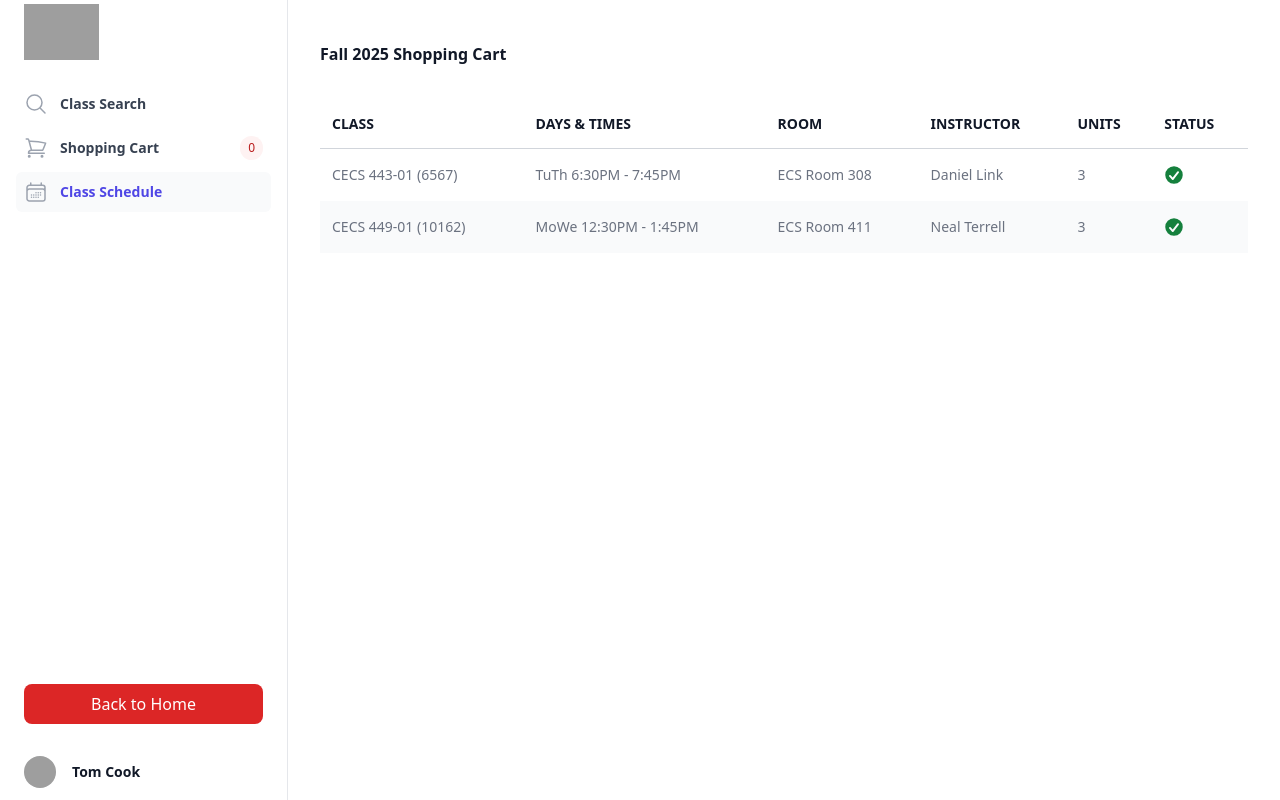
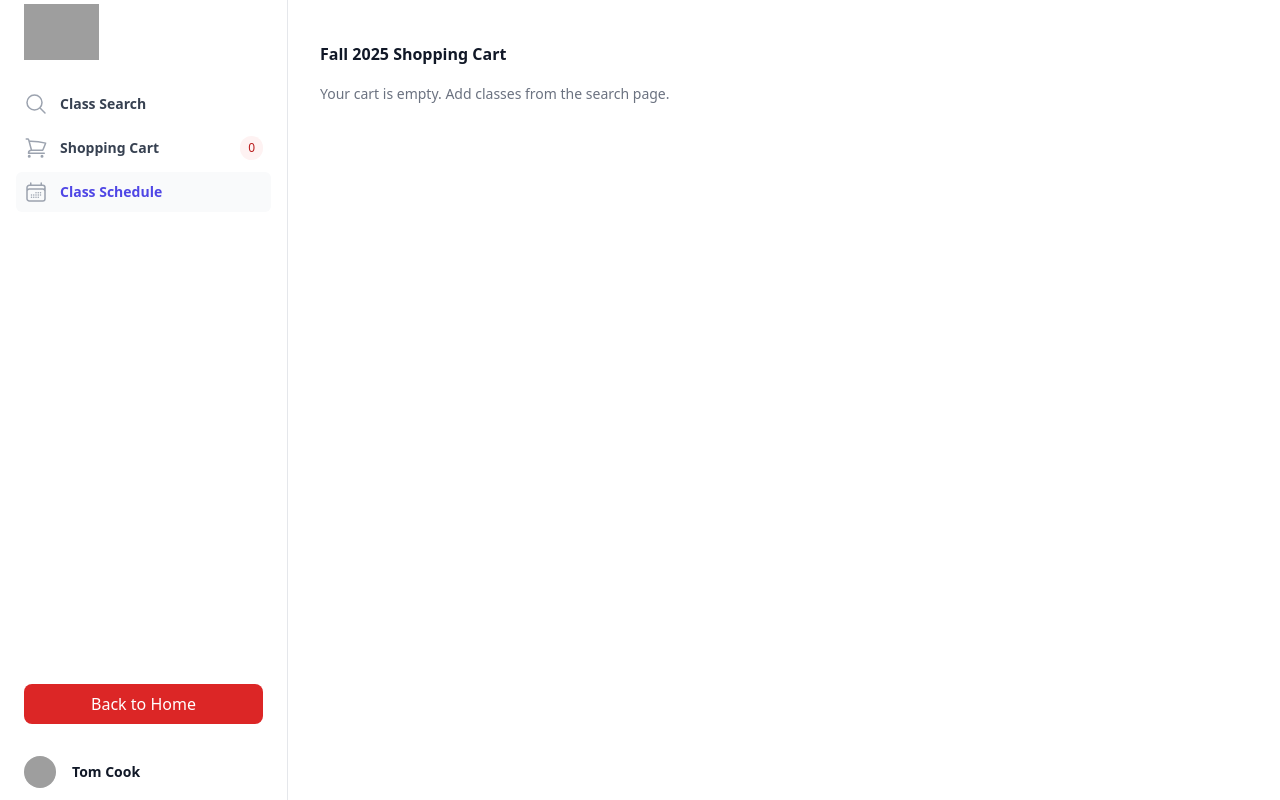
Before and after one commit to MyLu004/CECS448-User-Interface-Project, a React (Vite) app in the folder myapp/frontend/: page /enrollment/class-schedule in a window 1280 px wide. Built offline with nearby package versions, Linux system fonts and the light colour scheme; grey boxes are pictures that could not be loaded.

Commit message:
finish the class schedule

```diff
--- a/myapp/frontend/src/components/ShoppingCartContext.tsx
+++ b/myapp/frontend/src/components/ShoppingCartContext.tsx
@@ -1,5 +1,5 @@
 "use client";
-import { createContext } from "react";
+import { createContext, useEffect, useMemo, useState } from "react";
 
 export type CartItem = {
   name: string;
@@ -18,8 +18,44 @@ type ShoppingCartCtx = {
   setShoppingCart: React.Dispatch<React.SetStateAction<CartItem[]>>;
 };
 
-// default no-op setter prevents undefined checks in consumers
 export const ShoppingCartContext = createContext<ShoppingCartCtx>({
   shoppingCart: [],
   setShoppingCart: () => {},
 });
+
+// ✅ Provider that owns the state + localStorage sync
+export function ShoppingCartProvider({ children }: { children: React.ReactNode }) {
+  const [shoppingCart, setShoppingCart] = useState<CartItem[]>(() => {
+    // lazy init so we don’t flash empty before hydration
+    if (typeof window === "undefined") return [];
+    try {
+      const raw = localStorage.getItem("shoppingCart");
+      return raw ? (JSON.parse(raw) as CartItem[]) : [];
+    } catch {
+      return [];
+    }
+  });
+
+  // load on first mount (defensive if you remove the lazy init later)
+  useEffect(() => {
+    try {
+      const raw = localStorage.getItem("shoppingCart");
+      if (raw) setShoppingCart(JSON.parse(raw) as CartItem[]);
+    } catch {}
+  }, []);
+
+  // save on every change
+  useEffect(() => {
+    try {
+      localStorage.setItem("shoppingCart", JSON.stringify(shoppingCart));
+    } catch {}
+  }, [shoppingCart]);
+
+  const value = useMemo(() => ({ shoppingCart, setShoppingCart }), [shoppingCart]);
+
+  return (
+    <ShoppingCartContext.Provider value={value}>
+      {children}
+    </ShoppingCartContext.Provider>
+  );
+}
--- a/myapp/frontend/src/pages/ClassSchedule.tsx
+++ b/myapp/frontend/src/pages/ClassSchedule.tsx
@@ -1,90 +1,82 @@
+// app/schedule/ClassSchedule.tsx (or wherever you place it)
+"use client";
+
+import { useContext, useMemo } from "react";
 import CheckCircleIcon from "@heroicons/react/16/solid/CheckCircleIcon";
+import XCircleIcon from "@heroicons/react/16/solid/XCircleIcon";
+import { ShoppingCartContext } from "../components/ShoppingCartContext";
 
-const courses = [
-  {
-    name: "CECS 443-01",
-    class: "6567",
-    section: "01-SEM Regular",
-    times: "TuTh 6:30PM - 7:45PM",
-    room: "ECS Room 308",
-    instructor: "Daniel Link",
-    dates: "08/25/2025 - 12/10/2025",
-    status: true,
-    units: 3.0,
-  },
-  {
-    name: "CECS 449-01",
-    class: "10162",
-    section: "01-SEM Regular",
-    times: "MoWe 12:30PM - 1:45PM",
-    room: "ECS Room 411",
-    instructor: "Neal Terrell",
-    dates: "08/25/2025 - 12/10/2025",
-    status: true,
-    units: 3.0,
-  },
-];
+// (optional) if you have a CartItem type, import it from the context/types
+// type CartItem = { name: string; class: string; section: string; times: string; room: string;
+//   instructor: string; dates: string; status: boolean; units: number };
 
 export default function ClassSchedule() {
+  const { shoppingCart, setShoppingCart } = useContext(ShoppingCartContext);
+
+  // optional: compute total units
+  const totalUnits = useMemo(
+    () => shoppingCart.reduce((sum, c) => sum + (Number(c.units) || 0), 0),
+    [shoppingCart]
+  );
+
+  // optional: remove item handler
+  const removeFromCart = (clazz: string) => {
+    setShoppingCart(shoppingCart.filter((c) => c.class !== clazz));
+  };
+
   return (
     <div>
       <h2 className="text-base/7 font-semibold text-gray-900 dark:text-white">
         Fall 2025 Shopping Cart
       </h2>
+
+      {shoppingCart.length === 0 ? (
+        <p className="mt-4 text-sm text-gray-500 dark:text-gray-400">
+          Your cart is empty. Add classes from the search page.
+        </p>
+      ) : (
+        <>
+          <div className="mt-2 text-sm text-gray-600 dark:text-gray-400">
+            Total units: <span className="font-medium">{totalUnits}</span>
+          </div>
+
           <div className="mt-8 flow-root">
             <div className="-mx-4 -my-2 overflow-x-auto sm:-mx-6 lg:-mx-8">
               <div className="inline-block min-w-full py-2 align-middle sm:px-6 lg:px-8">
                 <table className="relative min-w-full divide-y divide-gray-300 dark:divide-white/15">
                   <thead>
                     <tr>
-
-                  <th
-                    scope="col"
-                    className="px-3 py-3.5 text-left text-sm font-semibold text-gray-900 dark:text-white"
-                  >
+                      <th scope="col" className="px-3 py-3.5 text-left text-sm font-semibold text-gray-900 dark:text-white">
                         CLASS
                       </th>
-                  <th
-                    scope="col"
-                    className="px-3 py-3.5 text-left text-sm font-semibold text-gray-900 dark:text-white"
-                  >
+                      <th scope="col" className="px-3 py-3.5 text-left text-sm font-semibold text-gray-900 dark:text-white">
                         DAYS & TIMES
                       </th>
-                  <th
-                    scope="col"
-                    className="px-3 py-3.5 text-left text-sm font-semibold text-gray-900 dark:text-white"
-                  >
+                      <th scope="col" className="px-3 py-3.5 text-left text-sm font-semibold text-gray-900 dark:text-white">
                         ROOM
                       </th>
-                  <th
-                    scope="col"
-                    className="px-3 py-3.5 text-left text-sm font-semibold text-gray-900 dark:text-white"
-                  >
+                      <th scope="col" className="px-3 py-3.5 text-left text-sm font-semibold text-gray-900 dark:text-white">
                         INSTRUCTOR
                       </th>
-                  <th
-                    scope="col"
-                    className="px-3 py-3.5 text-left text-sm font-semibold text-gray-900 dark:text-white"
-                  >
+                      <th scope="col" className="px-3 py-3.5 text-left text-sm font-semibold text-gray-900 dark:text-white">
                         UNITS
                       </th>
-                  <th
-                    scope="col"
-                    className="px-3 py-3.5 text-left text-sm font-semibold text-gray-900 dark:text-white"
-                  >
+                      <th scope="col" className="px-3 py-3.5 text-left text-sm font-semibold text-gray-900 dark:text-white">
                         STATUS
+                      </th>
+                      <th scope="col" className="px-3 py-3.5 text-right text-sm font-semibold text-gray-900 dark:text-white">
+                        ACTION
                       </th>
                     </tr>
                   </thead>
+
                   <tbody className="bg-white dark:bg-gray-900">
-                {courses.map((section) => (
-                  <tr
-                    key={section.class}
-                    className="even:bg-gray-50 dark:even:bg-gray-800/50"
-                  >
-
-                    <td className="px-3 py-4 text-sm whitespace-nowrap text-gray-500 dark:text-gray-400">
+                    {shoppingCart.map((section) => (
+                      <tr key={section.class} className="even:bg-gray-50 dark:even:bg-gray-800/50">
+                        <td className="px-3 py-4 text-sm whitespace-nowrap text-gray-700 dark:text-gray-300">
                           {section.name} ({section.class})
+                          {/* <div className="text-xs text-gray-500 dark:text-gray-400">{section.section}</div>
+                          <div className="text-xs text-gray-500 dark:text-gray-400">{section.dates}</div> */}
                         </td>
                         <td className="px-3 py-4 text-sm whitespace-nowrap text-gray-500 dark:text-gray-400">
                           {section.times}
@@ -95,22 +87,40 @@ export default function ClassSchedule() {
                         <td className="px-3 py-4 text-sm whitespace-nowrap text-gray-500 dark:text-gray-400">
                           {section.instructor}
                         </td>
-                    <td className="px-3 py-4 text-sm whitespace-nowrap text-gray-500 dark:text-gray-400">
+                        <td className="px-3 py-4 text-sm whitespace-nowrap text-gray-700 dark:text-gray-300">
                           {section.units}
                         </td>
-                    <td className="px-3 py-4 text-sm whitespace-nowrap text-gray-500 dark:text-gray-400">
-                      <CheckCircleIcon
-                        aria-hidden="true"
-                        className="size-5 text-green-700"
-                      />
+                        <td className="px-3 py-4 text-sm whitespace-nowrap">
+                          {section.status ? (
+                            <div className="flex items-center justify-center text-green-700">
+                              <CheckCircleIcon aria-hidden="true" className="size-5" />
+                              {/* <span className="sr-only sm:not-sr-only sm:text-gray-700 dark:sm:text-gray-300">Open</span> */}
+                            </div>
+                          ) : (
+                            <div className="inline-flex items-center gap-1 text-red-600">
+                              <XCircleIcon aria-hidden="true" className="size-5" />
+                              <span className="sr-only sm:not-sr-only sm:text-gray-700 dark:sm:text-gray-300">Closed</span>
+                            </div>
+                          )}
+                        </td>
+                        <td className="px-3 py-4 text-sm whitespace-nowrap text-right">
+                          <button
+                            onClick={() => removeFromCart(section.class)}
+                            className="rounded-lg px-5 py-2 bg-red-500 text-white"
+                          >
+                            DELETE
+                          </button>
                         </td>
                       </tr>
                     ))}
                   </tbody>
                 </table>
+
               </div>
             </div>
           </div>
+        </>
+      )}
     </div>
   );
 }
--- a/myapp/frontend/src/pages/ShoppingCart.tsx
+++ b/myapp/frontend/src/pages/ShoppingCart.tsx
@@ -1,45 +1,28 @@
 import {
   Button,
-  Disclosure,
-  DisclosureButton,
-  DisclosurePanel,
 } from "@headlessui/react";
 import { ChevronDownIcon, CheckCircleIcon } from "@heroicons/react/16/solid";
 import { useContext } from "react";
 import { ShoppingCartContext } from "../components/ShoppingCartContext";
 
-const courses = [
-  {
-    name: "CECS 443-01",
-    class: "6567",
-    section: "01-SEM Regular",
-    times: "TuTh 6:30PM - 7:45PM",
-    room: "ECS Room 308",
-    instructor: "Daniel Link",
-    dates: "08/25/2025 - 12/10/2025",
-    status: true,
-    units: 3.0,
-  },
-  {
-    name: "CECS 449-01",
-    class: "10162",
-    section: "01-SEM Regular",
-    times: "MoWe 12:30PM - 1:45PM",
-    room: "ECS Room 411",
-    instructor: "Neal Terrell",
-    dates: "08/25/2025 - 12/10/2025",
-    status: true,
-    units: 3.0,
-  },
-];
+
 
 export default function ShoppingCart() {
   const {shoppingCart, setShoppingCart} = useContext(ShoppingCartContext);
 
-  function deleteItem(e:React.MouseEvent<HTMLButtonElement>, clazz:string) {
-    e.preventDefault();
-    setShoppingCart(shoppingCart.filter(course => course.class != clazz));
-  }
+  const totalUnits = shoppingCart.reduce((sum, c) => sum + (Number(c.units) || 0), 0);
+
+
+  const deleteItem = (clazz: string) => {
+  setShoppingCart(shoppingCart.filter((c) => c.class !== clazz));
+  };
+
+
+
+  // function deleteItem(e:React.MouseEvent<HTMLButtonElement>, clazz:string) {
+  //   e.preventDefault();
+  //   setShoppingCart(shoppingCart.filter(course => course.class != clazz));
+  // }
 
   return (
     <div>
@@ -106,8 +89,9 @@ export default function ShoppingCart() {
                   >
                     <td className="py-4 pr-3 pl-4 text-sm font-medium whitespace-nowrap text-gray-900 sm:pl-3 dark:text-white">
                       <Button
-                      onClick={e => deleteItem(e, section.class)}
-                      className="rounded-lg px-5  py-2 bg-red-500 text-white">
+                        onClick={() => deleteItem(section.class)}
+                        className="rounded-lg px-5 py-2 bg-red-500 text-white"
+                      >
                         Delete
                       </Button>
                     </td>
```
Lines whose indentation alone changed are shown as unchanged.
